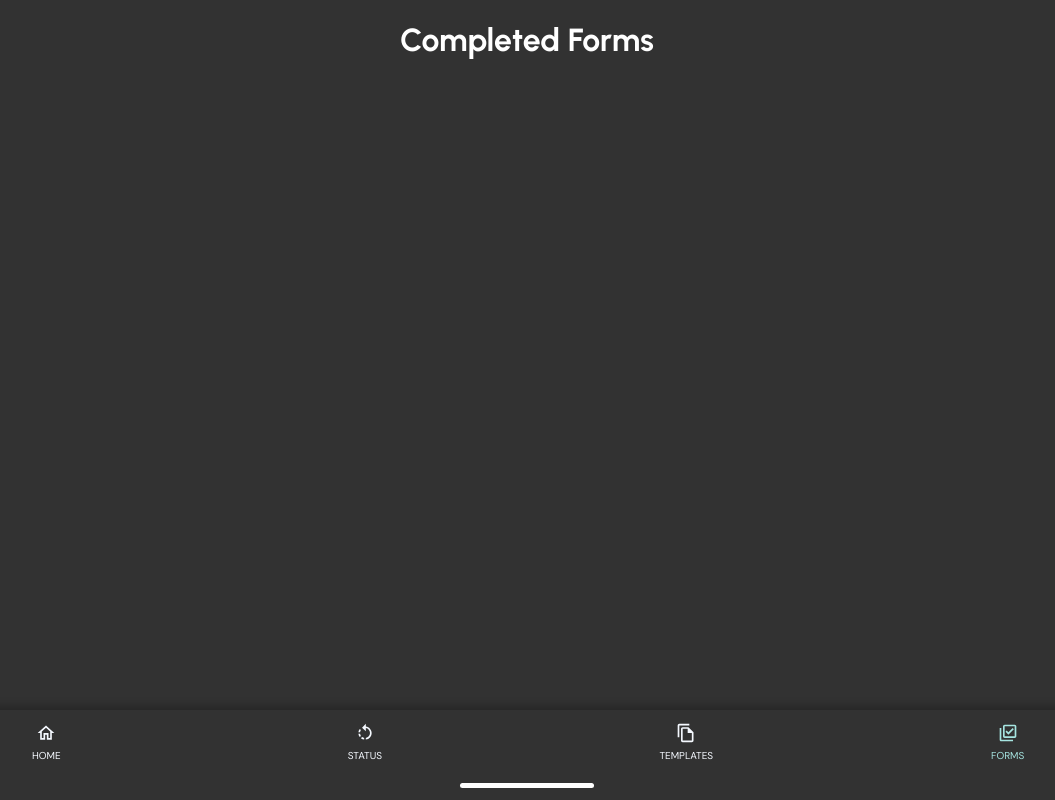
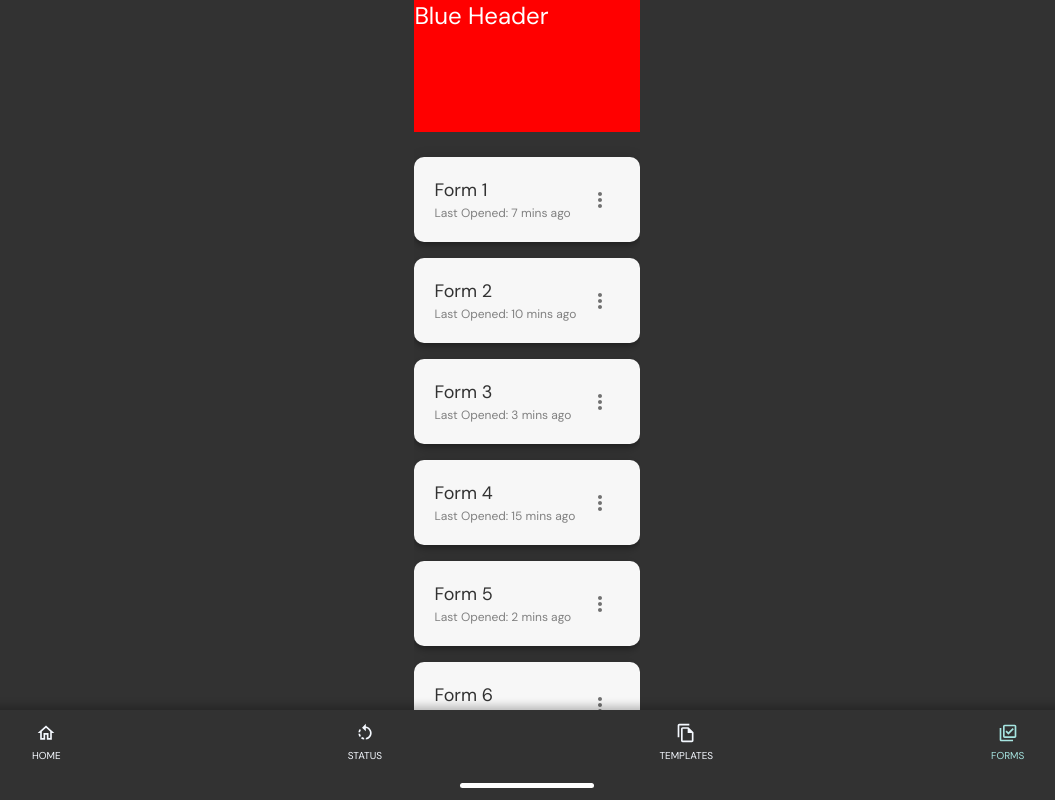
Before and after one commit to SantiagoUriarte/GoogleServerlessCloudHackathon2022, a React (Vite) app in the folder frontend/: page /forms in a window 1280 px wide. Shown: the whole page, without its empty margins (113-1168 px from the left). Built offline with nearby package versions, Linux system fonts and the light colour scheme.

Commit message:
Added CompletedFormsPage

```diff
--- /dev/null
+++ b/frontend/src/components/FormDisplayCard/FormDisplayCard.jsx
@@ -0,0 +1,44 @@
+import React from "react";
+import { Box, Paper, IconButton, Typography } from "@mui/material";
+import MoreVertIcon from "@mui/icons-material/MoreVert";
+import { theme, lightSubtitleText } from "../../theme";
+
+const displayCardStyle = {
+  display: "flex",
+  backgroundColor: theme.palette.background.paper,
+  alignContent: "center",
+  justifyContent: "space-between",
+  padding: "20px 20px",
+  borderRadius: "10px",
+};
+const textInfoContainerStyle = {
+  "& .title": {
+    fontSize: "18px",
+  },
+  "& .subtitle": {
+    color: lightSubtitleText,
+    fontSize: "12px",
+  },
+};
+const iconButtonStyle = {};
+export default function FormDisplayCard({ title, subtitle, style }) {
+  return (
+    <Paper
+      sx={{
+        ...displayCardStyle,
+        ...style,
+      }}
+      elevation={5}
+    >
+      <Box sx={textInfoContainerStyle}>
+        <Typography className="title">{title}</Typography>
+        <Typography color="inherit" className="subtitle">
+          {subtitle}
+        </Typography>
+      </Box>
+      <IconButton sx={iconButtonStyle}>
+        <MoreVertIcon />
+      </IconButton>
+    </Paper>
+  );
+}
--- a/frontend/src/components/FormHeader/FormHeader.jsx
+++ b/frontend/src/components/FormHeader/FormHeader.jsx
@@ -10,11 +10,11 @@ const formHeaderStyle = {
 };
 
 const textStyle = {
-  fontSize: "25px",
+  fontSize: "20px",
 };
 
 const arrowIconStyle = {
-  fontSize: "35px",
+  fontSize: "30px",
 };
 
 export default function FormHeader({ style, title }) {
--- a/frontend/src/main.jsx
+++ b/frontend/src/main.jsx
@@ -7,6 +7,7 @@ import { theme } from "./theme.js";
 import { BrowserRouter, Route, Routes, Navigate } from "react-router-dom";
 import TestTemplatePage from "./pages/TestTemplatesPage/TestTemplatePage";
 import ShowTemplatePage from "./pages/ShowTemplatePage/ShowTemplatePage";
+import CompletedFormsPage from "./pages/CompletedFormsPage/CompletedFormsPage";
 
 ReactDOM.render(
   <React.StrictMode>
@@ -23,10 +24,7 @@ ReactDOM.render(
               path="/status"
               element={<h1 style={{ color: "white" }}>Status</h1>}
             />
-            <Route
-              path="/forms"
-              element={<h1 style={{ color: "white" }}>Completed Forms</h1>}
-            />
+            <Route path="/forms" element={<CompletedFormsPage />} />
             <Route path="/testTemplates" element={<TestTemplatePage />} />
             <Route
               path="/:templateId/:templateName"
--- /dev/null
+++ b/frontend/src/pages/CompletedFormsPage/CompletedFormsPage.jsx
@@ -0,0 +1,58 @@
+import React, { useState } from "react";
+import { Box, Typography } from "@mui/material";
+import FormDisplayCard from "../../components/FormDisplayCard/FormDisplayCard";
+
+const formsPageStyle = {
+  "&::-webkit-scrollbar": {
+    display: "none",
+  },
+  display: "flex",
+  flexDirection: "column",
+  height: "100%",
+  overflow: "auto",
+};
+
+const formDataCardListStyle = {
+  display: "flex",
+  flexDirection: "column",
+  gap: 2,
+};
+
+export default function CompletedFormsPage() {
+  const [completedForms, setCompletedForms] = useState([
+    { templateId: 1, templateName: "Form 1", lastOpened: "7 mins ago" },
+    { templateId: 2, templateName: "Form 2", lastOpened: "10 mins ago" },
+    { templateId: 3, templateName: "Form 3", lastOpened: "3 mins ago" },
+    { templateId: 4, templateName: "Form 4", lastOpened: "15 mins ago" },
+    { templateId: 5, templateName: "Form 5", lastOpened: "2 mins ago" },
+    { templateId: 6, templateName: "Form 6", lastOpened: "30 mins ago" },
+    { templateId: 7, templateName: "Form 7", lastOpened: "9 mins ago" },
+  ]);
+
+  return (
+    <Box sx={formsPageStyle}>
+      <Typography
+        color="white"
+        variant="h5"
+        sx={{
+          marginBottom: "25px",
+          paddingBottom: "100px",
+          backgroundColor: "red",
+        }}
+      >
+        Blue Header
+      </Typography>
+      <Box sx={formDataCardListStyle}>
+        {completedForms.map((completedForm) => {
+          return (
+            <FormDisplayCard
+              key={completedForm.templateId}
+              title={completedForm.templateName}
+              subtitle={`Last Opened: ${completedForm.lastOpened}`}
+            />
+          );
+        })}
+      </Box>
+    </Box>
+  );
+}
--- a/frontend/src/theme.js
+++ b/frontend/src/theme.js
@@ -5,7 +5,7 @@ const secondary = "#F5F9FF"; // Light blues
 const defaultText = "#323232"; // Dark grey
 const defaultText2 = "#F7F7F7"; // White
 const defaultBackground = "#F7F7F7"; // White
-
+export const lightSubtitleText = "#808080"; // Light Grey
 export const pageBackground = "#323232"; // Dark Grey
 export const defaultFont = "DM Sans";
 export const headerFont = "Urbanist";
```
Also changed, not shown: frontend/public/inFormDefaultLogo.png (added).
